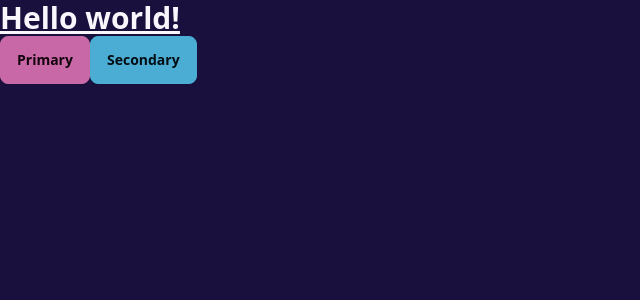
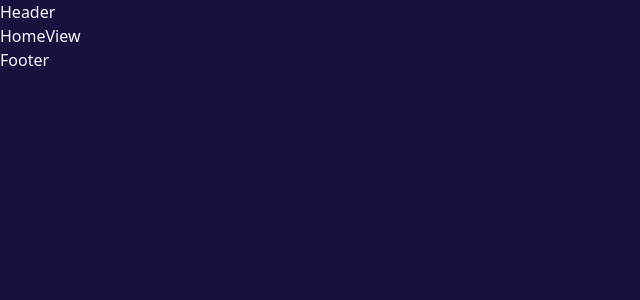
Before and after one commit to BrianFaviansa/aug-ecommerce-app, a React (Vite) app in the folder client/: page / in a window 1280 px wide. Shown: the top 300 px of the page, without its empty margins (0-640 px from the left). Built offline with nearby package versions, Linux system fonts and the light colour scheme.

Commit message:
feat: create router

```diff
--- a/client/src/App.jsx
+++ b/client/src/App.jsx
@@ -1,23 +1,58 @@
 import { createBrowserRouter, RouterProvider } from "react-router-dom";
 
 //* Component
-import AboutView from './pages/AboutView';
-import CartView from './pages/CartView';
-import HomeView from './pages/HomeView';
-import OrderView from './pages/OrderView';
-import ProductView from './pages/ProductView';
-import LoginView from './pages/auth/LoginView';
-import RegisterView from './pages/auth/RegisterView';
+import AboutView from "./pages/AboutView";
+import CartView from "./pages/CartView";
+import HomeView from "./pages/HomeView";
+import OrderView from "./pages/OrderView";
+import ProductView from "./pages/ProductView";
+import LoginView from "./pages/auth/LoginView";
+import RegisterView from "./pages/auth/RegisterView";
 import PublicLayout from "./layouts/PublicLayout";
 
+const router = createBrowserRouter([
+  {
+    path: "/",
+    element: <PublicLayout />,
+    children: [
+      {
+        index: true,
+        element: <HomeView />,
+      },
+      {
+        path: "products",
+        element: <ProductView />,
+      },
+      {
+        path: "orders",
+        element: <OrderView />,
+      },
+      {
+        path: "cart",
+        element: <CartView />,
+      },
+      {
+        path: "about",
+        element: <AboutView />,
+      },
+      {
+        path: "/products",
+        element: <ProductView />,
+      },
+    ],
+  },
+  {
+    path: "/login",
+    element: <LoginView />,
+  },
+  {
+    path: "/register",
+    element: <RegisterView />,
+  },
+]);
+
 function App() {
-  return (
-    <>
-      <h1 className="text-3xl font-bold underline">Hello world!</h1>
-      <button className="btn btn-active btn-primary">Primary</button>
-      <button className="btn btn-active btn-secondary">Secondary</button>
-    </>
-  );
+  return <RouterProvider router={router} />;
 }
 
 export default App;
```
